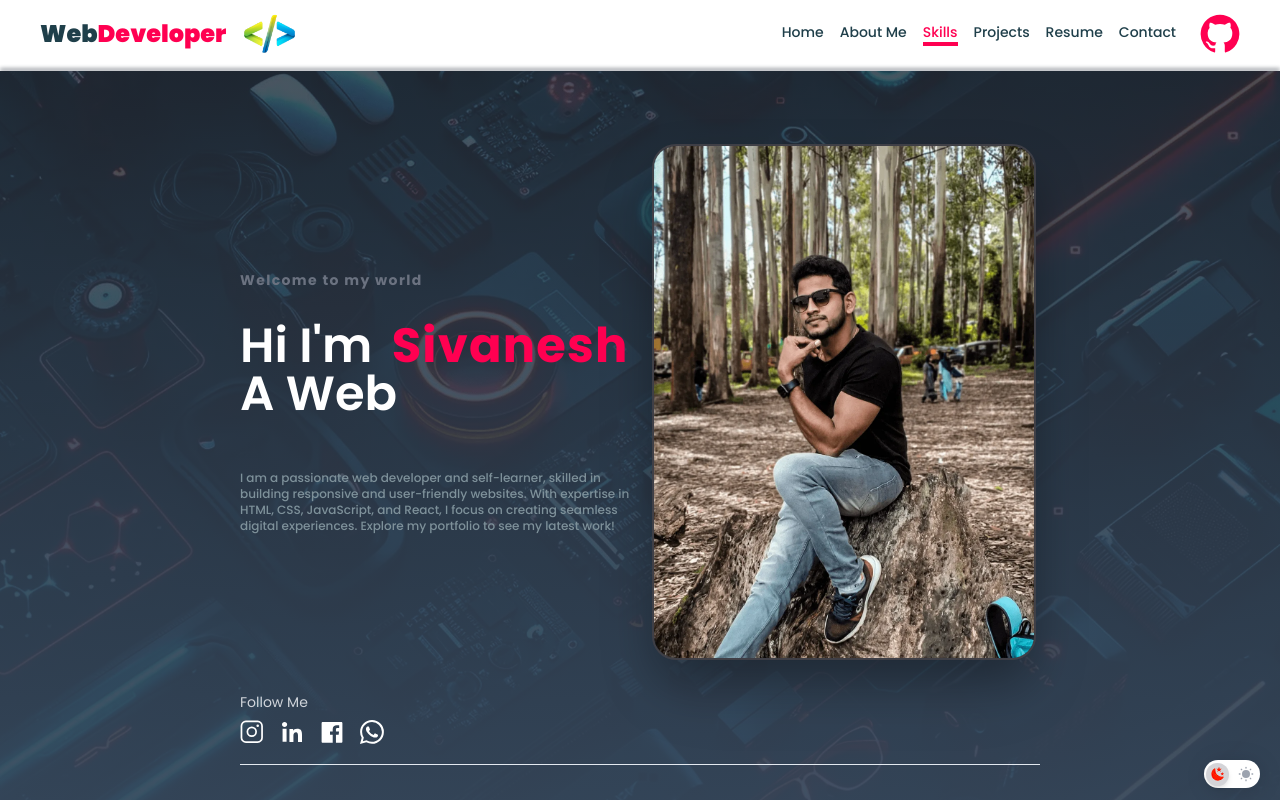
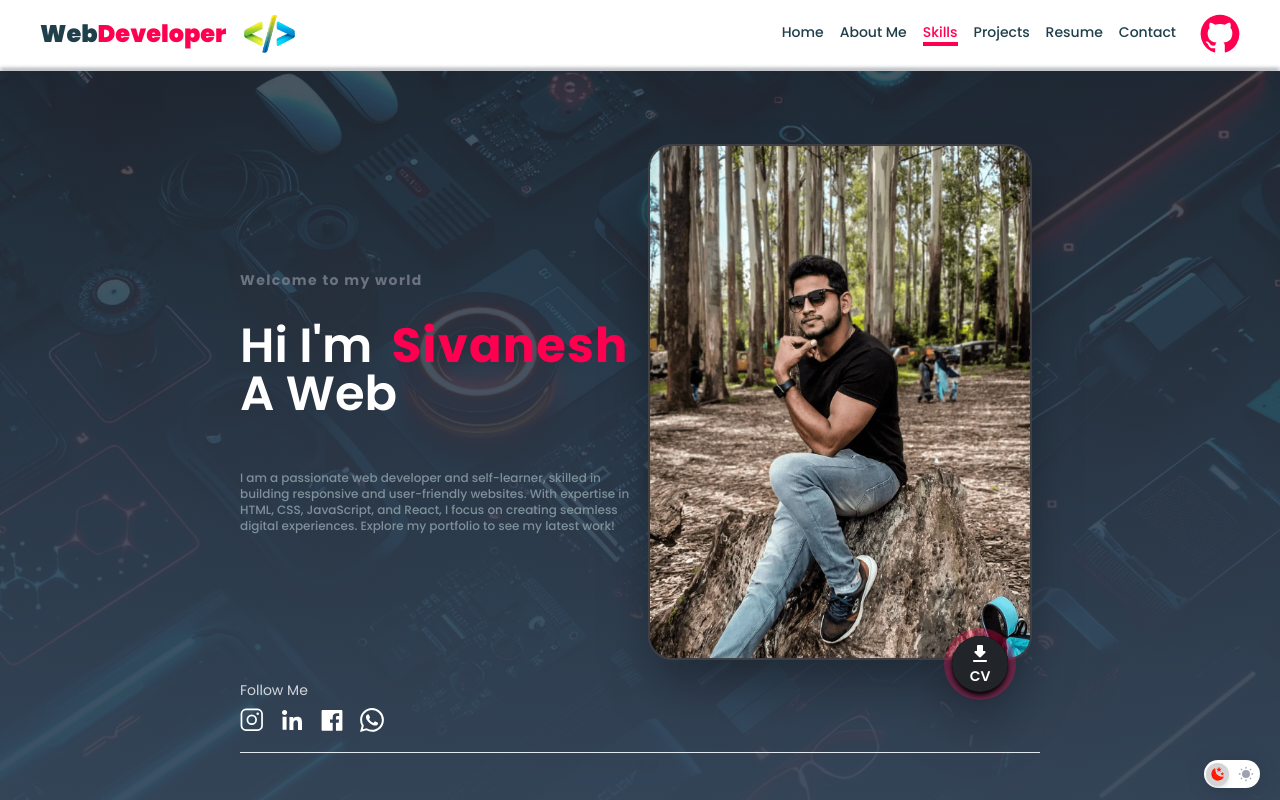
Before and after one commit to sivaneshkkf/Portfolio, a React (Vite) app: page / in a window 1280 px wide. Shown: the top 800 px of the page. Built offline with nearby package versions, Linux system fonts and the light colour scheme.

Commit message:
cv button

```diff
--- /dev/null
+++ b/src/components/Buttons/CVdowloadBtn.jsx
@@ -0,0 +1,106 @@
+import { Repeat } from "@mui/icons-material";
+import { duration } from "@mui/material";
+import { AnimatePresence, motion } from "framer-motion";
+
+function CVdownloadBtn({ rotateX, rotateY, progressValue }) {
+  return (
+    <motion.button
+      style={{ perspective: "2000px" }}
+      className="absolute sm:-bottom-8 sm:right-6 -bottom-6 right-4"
+      initial={{ scale: 0.3 }}
+      animate={{ scale: 1 }}
+      transition={{ duration: 1, type: "spring", delay: 0.2 }}
+    >
+      <motion.div
+        className=""
+        style={{
+          rotateX,
+          rotateY,
+          transform: "translateZ(1000px)",
+          transformStyle: "preserve-3d",
+        }}
+      >
+        <div className="relative sm:w-14 sm:h-14 w-10 h-10 z-0">
+          <div className="absolute sm:-inset-2 -inset-1 -z-10 bg-accent rounded-full opacity-30 shadow-2xl shadow-black"></div>
+          <div
+            className={`absolute -z-10 rounded-full transition-all duration-500 ${
+              progressValue > 0 ? "sm:-inset-[4px] -inset-[2px]" : "inset-0"
+            }`}
+            style={{
+              backgroundImage: `conic-gradient(
+                    #ffffff ${progressValue}%, /* Primary color for filled progress */
+                    #000000 ${0}% /* Background color for unfilled progress */
+                  )`,
+            }}
+          ></div>
+          <div className="absolute inset-0 rounded-full bg-dark-primary flex flex-col justify-center items-center z-10 overflow-hidden shadow-md shadow-black">
+            <AnimatePresence>
+              <motion.svg
+                className="text-white absolute text-xs sm:text-sm"
+                key="checkmark" // Key is important for AnimatePresence to track this element
+                xmlns="http://www.w3.org/2000/svg"
+                width="2em"
+                height="2em"
+                viewBox="0 0 16 16"
+                animate={progressValue === 100 ? { y: 0 } : { y: -50 }}
+                exit={{ y: 50, opacity: 0 }} // Exit animation moving down and fading out
+                transition={{ duration: 0.8, type: "spring", ease: "easeOut" }}
+              >
+                <path
+                  fill="none"
+                  stroke="currentColor"
+                  strokeLinecap="round"
+                  strokeLinejoin="round"
+                  strokeWidth="1.5"
+                  d="m2.75 8.75l3.5 3.5l7-7.5"
+                ></path>
+              </motion.svg>
+            </AnimatePresence>
+            <motion.span
+              className="text-white"
+              animate={progressValue > 0 ? { scale: 1.2 } : { scale: 1 }}
+            >
+              <motion.svg
+                className="w-4 h-4 sm:w-6 sm:h-6"
+                xmlns="http://www.w3.org/2000/svg"
+                width="1.2em"
+                height="1.2em"
+                viewBox="0 0 24 24"
+                animate={
+                  progressValue > 0 && progressValue < 100
+                    ? { y: [1, 10, 10, 1] } // Animate when progress is greater than 0
+                    : progressValue === 100
+                    ? { y: 80 } // Set position when progress is complete
+                    : { y: 0 } // Reset position when progress is 0
+                }
+                transition={{
+                  duration: 0.8, // Apply duration only when animating
+                  repeat: progressValue > 0 && progressValue < 100 ? Infinity : 0, // Repeat only when progress is greater than 0
+                }}
+              >
+                <path
+                  fill="currentColor"
+                  d="M16.59 9H15V4c0-.55-.45-1-1-1h-4c-.55 0-1 .45-1 1v5H7.41c-.89 0-1.34 1.08-.71 1.71l4.59 4.59c.39.39 1.02.39 1.41 0l4.59-4.59c.63-.63.19-1.71-.7-1.71M5 19c0 .55.45 1 1 1h12c.55 0 1-.45 1-1s-.45-1-1-1H6c-.55 0-1 .45-1 1"
+                ></path>
+              </motion.svg>
+            </motion.span>
+            <motion.p
+              className="text-white text-xs sm:text-sm sm:font-semibold font-medium"
+              initial={{ y: 0 }}
+              animate={
+                progressValue > 0
+                  ? { y: 100 }
+                  : { y: 0 }
+              }
+              transition={{ duration: 1.5, type: "spring" }}
+            >
+              CV
+            </motion.p>
+          </div>
+        </div>
+      </motion.div>
+    </motion.button>
+  );
+}
+
+export default CVdownloadBtn;
--- a/src/components/LoadingAnim.jsx
+++ b/src/components/LoadingAnim.jsx
@@ -11,8 +11,6 @@ function LoadingAnim() {
     const currentTheme = localStorage.getItem("theme") || "light";
     setTheme(currentTheme);
   }, []);
-
-  console.log(theme);
 
   return (
     <div
--- a/src/data/ProjectData.jsx
+++ b/src/data/ProjectData.jsx
@@ -47,7 +47,7 @@ export const MobileAppData = [
         imgs:[savingsApp1, savingsApp2, savingsApp3],
         name: "Expense Traker App",
         disc: "Managing your money shouldn't be a hassle. With our Expense Tracker app, you can effortlessly keep track of your daily expenses, analyze your spending habits, and make informed financial decisions—all from your mobile device!",
-        techs: ["XML", "ANDROID STUDIO", "JAVA"],
+        techs: ["XML", "ANDROID STUDIO", "JAVA", "SQLITE"],
         link: ""
     },
 ]
--- a/src/pages/Indroduction.jsx
+++ b/src/pages/Indroduction.jsx
@@ -10,6 +10,11 @@ import { TypeAnimation } from "react-type-animation";
 import { FadeIn } from "../varients/varientAnim";
 import sivaneshImg from "../images/sivaneshDP.webp";
 import { LazyLoadImage } from "react-lazy-load-image-component";
+import CVdownloadBtn from "../components/Buttons/CVdowloadBtn";
+import sivanesh_resume from "../images/SIVANESH-RESUME.pdf";
+import { useEffect, useState } from "react";
+import axios from "axios";
+
 
 function Indroduction() {
   const x = useMotionValue(0);
@@ -40,6 +45,53 @@ function Indroduction() {
     x.set(0);
     y.set(0);
   };
+
+  // download resume
+  const [progressValue, setProgressValue] = useState(0); // Actual progress
+  const [displayedProgress, setDisplayedProgress] = useState(0); // Displayed for animation
+
+  async function handleDownload(e) {
+    try {
+      await axios({
+        url: sivanesh_resume,
+        method: "GET",
+        responseType: "blob",
+        onDownloadProgress: (progressEvent) => {
+          const percentCompleted = Math.round(
+            (progressEvent.loaded * 100) / progressEvent.total
+          );
+          setProgressValue(percentCompleted); // Update actual progress
+        },
+      });
+
+      // Reset both progress values after download completes
+      setTimeout(() => {
+        setProgressValue(0);
+        setDisplayedProgress(0);
+      }, 3000);
+    } catch (error) {
+      console.error("Download error:", error);
+      setProgressValue(0);
+      setDisplayedProgress(0);
+    }
+  }
+
+  // Effect to smoothly animate the displayed progress
+  useEffect(() => {
+    if (displayedProgress < progressValue) {
+      const increment = setInterval(() => {
+        setDisplayedProgress((prev) => {
+          if (prev >= progressValue) {
+            clearInterval(increment); // Stop when displayed progress catches up
+            return prev;
+          }
+          return Math.min(prev + 1, progressValue); // Smoothly increment
+        });
+      }, 8); // Adjust timing to control smoothness
+
+      return () => clearInterval(increment);
+    }
+  }, [progressValue, displayedProgress]);
 
   return (
     <div className="bg-[url('../src/images/bg.webp')] bg-cover bg-center h-full w-full relative z-0 mt-16">
@@ -89,7 +141,7 @@ function Indroduction() {
           </motion.div>
 
           <div
-            className="flex-1 relative"
+            className="flex-1"
             style={{
               perspective: "1000px",
               transformStyle: "preserve-3d",
@@ -98,7 +150,7 @@ function Indroduction() {
             onMouseLeave={handleMouseLeave}
           >
             <motion.div
-              className="drop-shadow-2xl"
+              className="drop-shadow-2xl relative w-fit"
               style={{
                 rotateX,
                 rotateY,
@@ -114,12 +166,18 @@ function Indroduction() {
                 src={sivaneshImg}
                 className="md:max-w-80 xl:max-w-sm mx-auto md:rounded-3xl rounded-2xl shadow-2xl border-2 border-zinc-700"
               />
-
+              <a href={sivanesh_resume} download onClick={handleDownload}>
+                <CVdownloadBtn
+                  rotateX={rotateX}
+                  rotateY={rotateY}
+                  progressValue={displayedProgress}
+                />
+              </a>
             </motion.div>
           </div>
         </div>
         <motion.p
-          className="text-textpara dark:text-dark-textpara text-xs md:font-medium pt-5 sm:hidden"
+          className="text-textpara dark:text-dark-textpara text-xs md:font-medium pt-8 sm:hidden"
           variants={FadeIn("up", 0.5, 0)}
           initial="hidden"
           whileInView={"show"}
@@ -130,7 +188,7 @@ function Indroduction() {
           JavaScript, and React, I focus on creating seamless digital
           experiences. Explore my portfolio to see my latest work!
         </motion.p>
-        <div className="mt-8">
+        <div className="mt-5">
           <p className="text-gray-300 text-xs md:text-sm mb-1 md:mb-2">
             Follow Me
           </p>
```
Also changed, not shown: src/index.css (line endings or trailing spaces).
